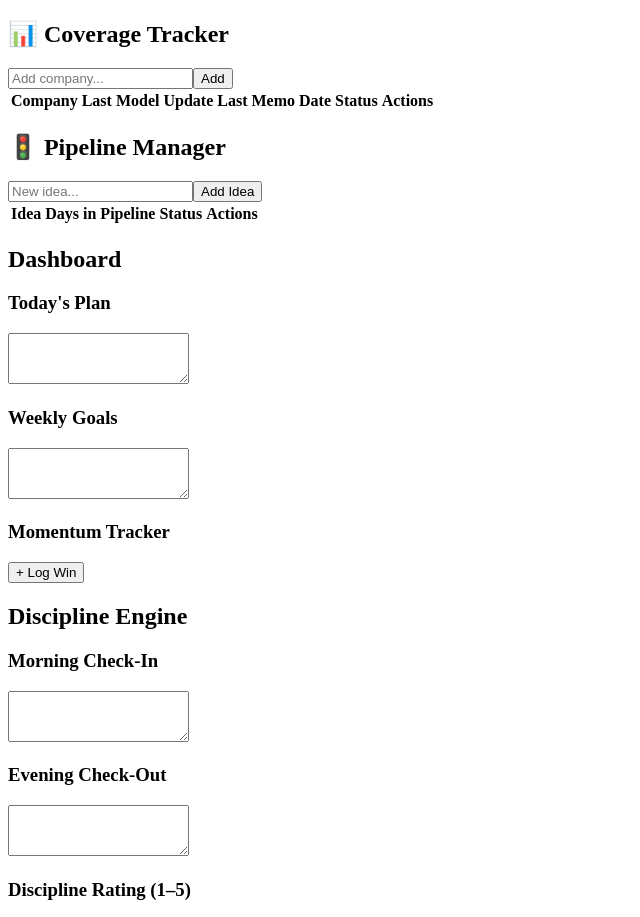
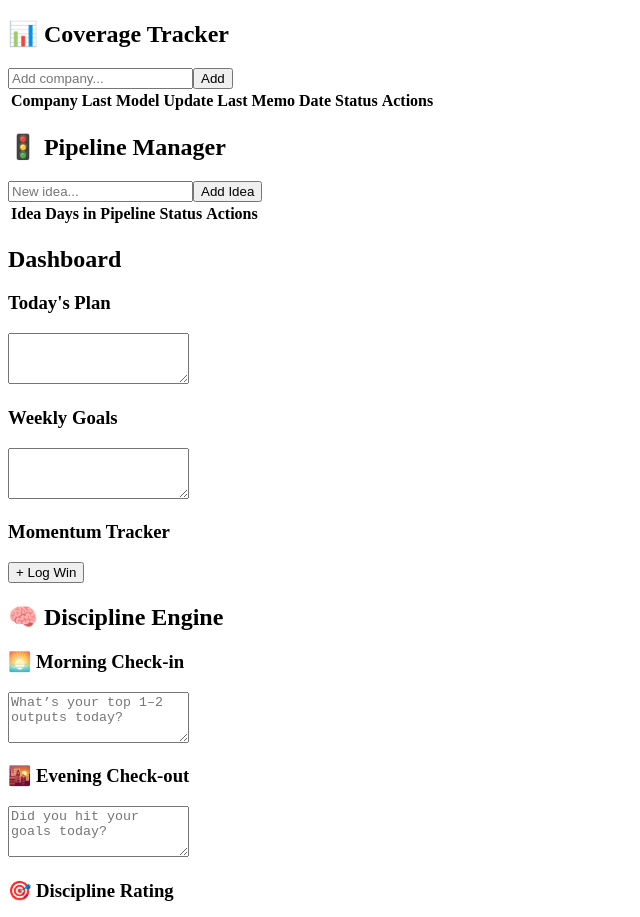
Before and after one commit to tz180/analyst-os, a Next.js app: page / in a window 1280 px wide. Shown: the top 917 px of the page, without its empty margins (0-640 px from the left). Built offline with nearby package versions, Linux system fonts and the light colour scheme.

Commit message:
Upgrade: DailyCheckIn with save logic, rating, and UI polish

```diff
--- a/components/DailyCheckIn.js
+++ b/components/DailyCheckIn.js
@@ -1,62 +1,85 @@
-import React, { useState } from 'react';
+import React, { useState, useEffect } from 'react';
 import useLocalStorage from '../hooks/useLocalStorage';
 
+function useHasMounted() {
+  const [hasMounted, setHasMounted] = useState(false);
+  useEffect(() => setHasMounted(true), []);
+  return hasMounted;
+}
+
 const DailyCheckIn = () => {
+  const hasMounted = useHasMounted();
   const today = new Date().toISOString().split('T')[0];
   const [checkIns, setCheckIns] = useLocalStorage('checkIns', {});
   const todayCheckIn = checkIns[today] || { morning: '', evening: '', rating: 0 };
 
-  const updateCheckIn = (key, value) => {
+  const [morning, setMorning] = useState(todayCheckIn.morning);
+  const [evening, setEvening] = useState(todayCheckIn.evening);
+  const [rating, setRating] = useState(todayCheckIn.rating);
+  const [saved, setSaved] = useState(false);
+
+  if (!hasMounted) return null;
+
+  const saveCheckIn = () => {
     const updated = {
       ...checkIns,
-      [today]: {
-        ...todayCheckIn,
-        [key]: value,
-      },
+      [today]: { morning, evening, rating },
     };
     setCheckIns(updated);
+    setSaved(true);
+    setTimeout(() => setSaved(false), 2000);
   };
 
-  const streak = Object.values(checkIns).reduce((acc, curr) => acc + (curr.rating >= 4 ? 1 : 0), 0);
+  return (
+    <div className="bg-white border shadow-md rounded-xl p-6 space-y-6">
+      <h2 className="text-2xl font-bold text-gray-800">🧠 Discipline Engine</h2>
 
-  return (
-    <div className="p-4">
-      <h2 className="text-2xl font-bold mb-4">Discipline Engine</h2>
-
-      <div className="mb-4">
-        <h3 className="font-semibold">Morning Check-In</h3>
+      <div className="space-y-2">
+        <h3 className="text-lg font-semibold text-gray-700">🌅 Morning Check-in</h3>
         <textarea
-          className="border w-full p-2"
+          className="w-full border rounded p-3"
           rows={3}
-          value={todayCheckIn.morning}
-          onChange={(e) => updateCheckIn('morning', e.target.value)}
+          placeholder="What’s your top 1–2 outputs today?"
+          value={morning}
+          onChange={(e) => setMorning(e.target.value)}
         />
       </div>
 
-      <div className="mb-4">
-        <h3 className="font-semibold">Evening Check-Out</h3>
+      <div className="space-y-2">
+        <h3 className="text-lg font-semibold text-gray-700">🌇 Evening Check-out</h3>
         <textarea
-          className="border w-full p-2"
+          className="w-full border rounded p-3"
           rows={3}
-          value={todayCheckIn.evening}
-          onChange={(e) => updateCheckIn('evening', e.target.value)}
+          placeholder="Did you hit your goals today?"
+          value={evening}
+          onChange={(e) => setEvening(e.target.value)}
         />
       </div>
 
-      <div className="mb-4">
-        <h3 className="font-semibold">Discipline Rating (1–5)</h3>
-        <input
-          type="number"
-          min="1"
-          max="5"
-          className="border p-2 rounded w-16"
-          value={todayCheckIn.rating || ''}
-          onChange={(e) => updateCheckIn('rating', parseInt(e.target.value))}
-        />
+      <div className="space-y-2">
+        <h3 className="text-lg font-semibold text-gray-700">🎯 Discipline Rating</h3>
+        <select
+          className="border rounded px-3 py-2"
+          value={rating}
+          onChange={(e) => setRating(parseInt(e.target.value))}
+        >
+          <option value={0} disabled>
+            Select a rating (1–5)
+          </option>
+          {[1, 2, 3, 4, 5].map((n) => (
+            <option key={n} value={n}>{n}</option>
+          ))}
+        </select>
       </div>
 
-      <div className="text-sm text-gray-600">
-        Streak Score: <strong>{streak}</strong>
+      <div className="flex items-center gap-3">
+        <button
+          className="bg-blue-600 text-white px-4 py-2 rounded hover:bg-blue-700 transition"
+          onClick={saveCheckIn}
+        >
+          Save Check-in
+        </button>
+        {saved && <span className="text-green-600 font-medium">✓ Saved!</span>}
       </div>
     </div>
   );
```
